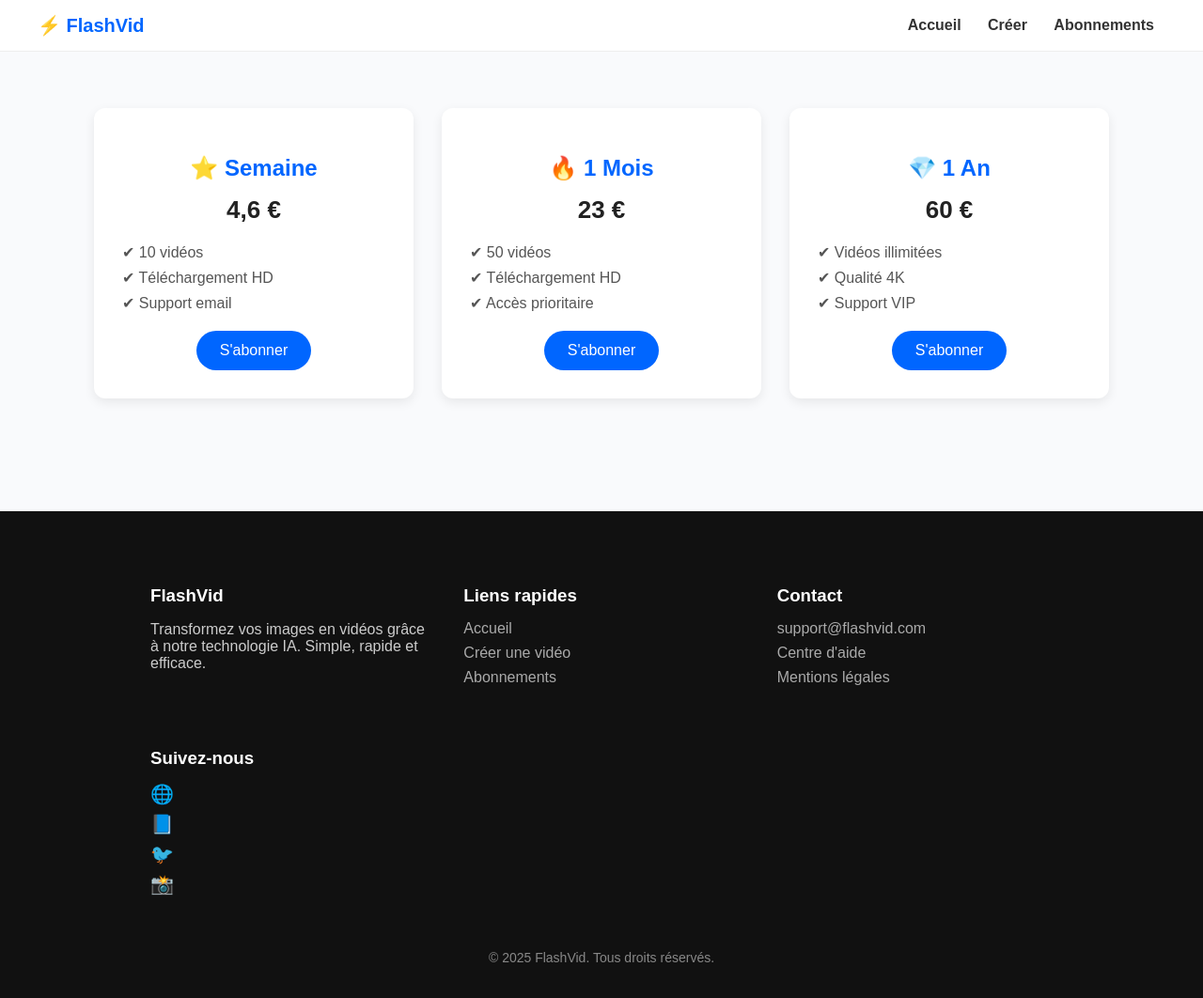
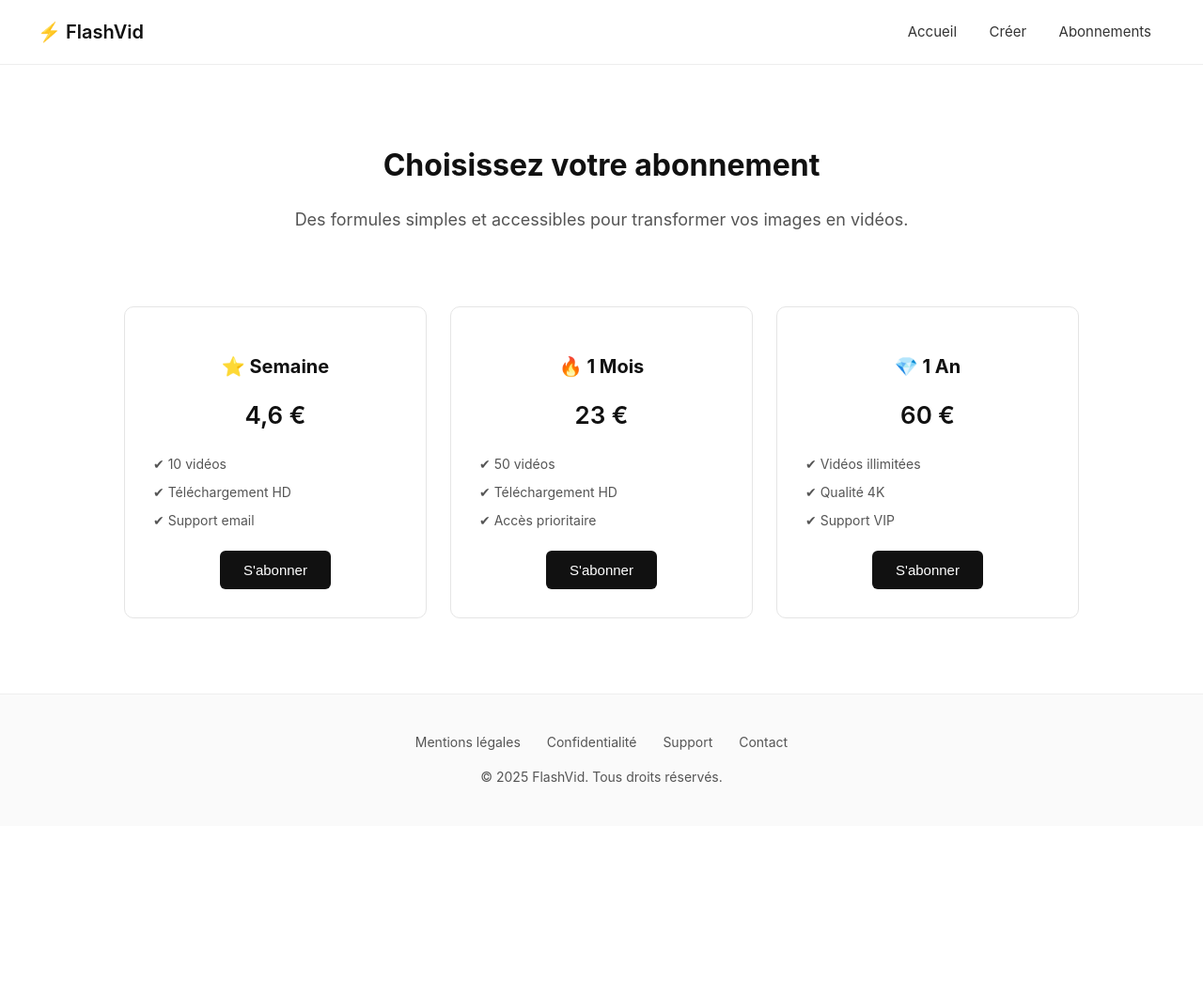
Before and after one commit to saponeayo67-del/video-site, a website: page abonnements.html in a window 1280 px wide. Shown: the whole page at 94% size. After the commit the page ends 879 px from the top, so only its background shows below. Drawn offline with Linux system fonts and the light colour scheme.

Commit message:
Update abonnements.html

```diff
--- a/abonnements.html
+++ b/abonnements.html
@@ -6,15 +6,16 @@
   <style>
     body {
       margin: 0;
-      font-family: Arial, sans-serif;
-      background: #f9fafc;
-      color: #222;
+      font-family: "Inter", Arial, sans-serif;
+      background: #ffffff;
+      color: #111;
+      line-height: 1.6;
     }
 
     /* NAV */
     nav {
-      background: white;
-      padding: 15px 40px;
+      background: #fff;
+      padding: 18px 40px;
       display: flex;
       justify-content: space-between;
       align-items: center;
@@ -23,47 +24,61 @@
       top: 0;
     }
     nav .logo {
-      font-weight: bold;
+      font-weight: 600;
       font-size: 20px;
-      color: #0066ff;
+      color: #111;
     }
     nav a {
-      margin: 0 12px;
+      margin: 0 15px;
       text-decoration: none;
       color: #333;
-      font-weight: bold;
+      font-size: 15px;
     }
     nav a:hover {
-      color: #0066ff;
+      color: #000;
+    }
+
+    /* TITLE */
+    .header {
+      text-align: center;
+      padding: 60px 20px 20px;
+    }
+    .header h1 {
+      font-size: 32px;
+      margin-bottom: 10px;
+    }
+    .header p {
+      font-size: 18px;
+      color: #555;
     }
 
     /* PRICING SECTION */
     .pricing {
       display: flex;
       justify-content: center;
-      gap: 30px;
-      padding: 60px 20px;
+      gap: 25px;
+      padding: 40px 20px 80px;
       flex-wrap: wrap;
     }
     .card {
-      background: white;
+      background: #fff;
       padding: 30px;
-      border-radius: 12px;
-      box-shadow: 0 4px 12px rgba(0,0,0,0.08);
-      width: 280px;
+      border: 1px solid #e5e5e5;
+      border-radius: 10px;
+      width: 260px;
       text-align: center;
-      transition: transform 0.3s;
+      transition: box-shadow 0.3s;
     }
     .card:hover {
-      transform: translateY(-8px);
+      box-shadow: 0 6px 18px rgba(0,0,0,0.08);
     }
     .card h2 {
       margin-bottom: 10px;
-      color: #0066ff;
+      font-size: 20px;
     }
     .price {
       font-size: 26px;
-      font-weight: bold;
+      font-weight: 600;
       margin: 15px 0;
     }
     ul {
@@ -72,74 +87,45 @@
       margin: 20px 0;
       color: #555;
       text-align: left;
+      font-size: 14px;
     }
     ul li {
       margin: 8px 0;
     }
     button {
-      background: #0066ff;
+      background: #111;
       color: white;
       border: none;
       padding: 12px 25px;
-      font-size: 16px;
-      border-radius: 25px;
+      font-size: 15px;
+      border-radius: 6px;
       cursor: pointer;
       transition: background 0.3s;
     }
     button:hover {
-      background: #0044aa;
+      background: #333;
     }
 
     /* FOOTER */
     footer {
-      background: #111;
-      color: #ccc;
+      border-top: 1px solid #eee;
+      background: #fafafa;
       padding: 40px 20px;
-      margin-top: 60px;
+      text-align: center;
+      font-size: 14px;
+      color: #555;
     }
-    .footer-container {
-      display: flex;
-      flex-wrap: wrap;
-      justify-content: space-between;
-      max-width: 1000px;
-      margin: auto;
-    }
-    .footer-col {
-      flex: 1;
-      min-width: 220px;
-      margin: 20px;
-    }
-    .footer-col h3 {
-      color: #fff;
+    .footer-links {
       margin-bottom: 15px;
     }
-    .footer-col a {
-      display: block;
-      color: #aaa;
+    .footer-links a {
+      margin: 0 12px;
       text-decoration: none;
-      margin: 8px 0;
-      transition: color 0.3s;
+      color: #555;
+      font-size: 14px;
     }
-    .footer-col a:hover {
-      color: #fff;
-    }
-    .socials {
-      margin-top: 15px;
-    }
-    .socials a {
-      margin-right: 12px;
-      font-size: 20px;
-      color: #aaa;
-      text-decoration: none;
-    }
-    .socials a:hover {
-      color: #fff;
-    }
-    .copyright {
-      text-align: center;
-      margin-top: 30px;
-      font-size: 14px;
-      color: #888;
+    .footer-links a:hover {
+      color: #000;
     }
   </style>
 </head>
@@ -154,6 +140,12 @@
       <a href="abonnements.html">Abonnements</a>
     </div>
   </nav>
+
+  <!-- HEADER -->
+  <div class="header">
+    <h1>Choisissez votre abonnement</h1>
+    <p>Des formules simples et accessibles pour transformer vos images en vidéos.</p>
+  </div>
 
   <!-- PRICING -->
   <section class="pricing">
@@ -193,34 +185,13 @@
 
   <!-- FOOTER -->
   <footer>
-    <div class="footer-container">
-      <div class="footer-col">
-        <h3>FlashVid</h3>
-        <p>Transformez vos images en vidéos grâce à notre technologie IA. Simple, rapide et efficace.</p>
-      </div>
-      <div class="footer-col">
-        <h3>Liens rapides</h3>
-        <a href="index.html">Accueil</a>
-        <a href="creer-video.html">Créer une vidéo</a>
-        <a href="abonnements.html">Abonnements</a>
-      </div>
-      <div class="footer-col">
-        <h3>Contact</h3>
-        <a href="mailto:support@flashvid.com">support@flashvid.com</a>
-        <a href="#">Centre d'aide</a>
-        <a href="#">Mentions légales</a>
-      </div>
-      <div class="footer-col">
-        <h3>Suivez-nous</h3>
-        <div class="socials">
-          <a href="#">🌐</a>
-          <a href="#">📘</a>
-          <a href="#">🐦</a>
-          <a href="#">📸</a>
-        </div>
-      </div>
+    <div class="footer-links">
+      <a href="#">Mentions légales</a>
+      <a href="#">Confidentialité</a>
+      <a href="#">Support</a>
+      <a href="#">Contact</a>
     </div>
-    <div class="copyright">
+    <div>
       © 2025 FlashVid. Tous droits réservés.
     </div>
   </footer>
```
